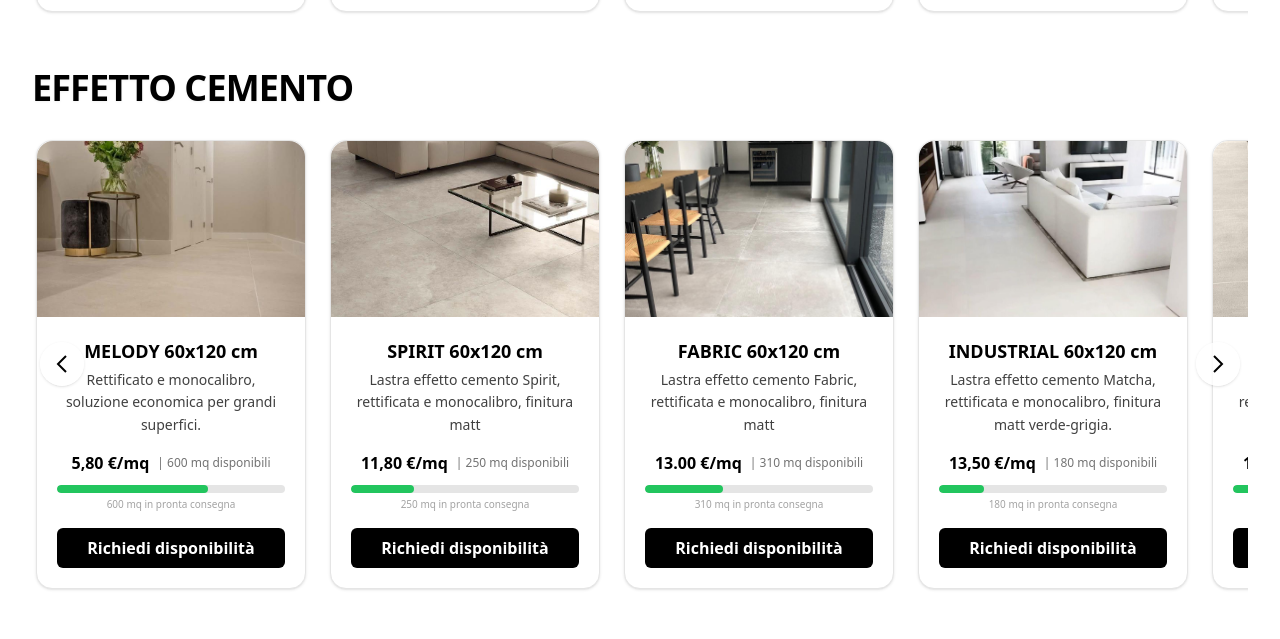
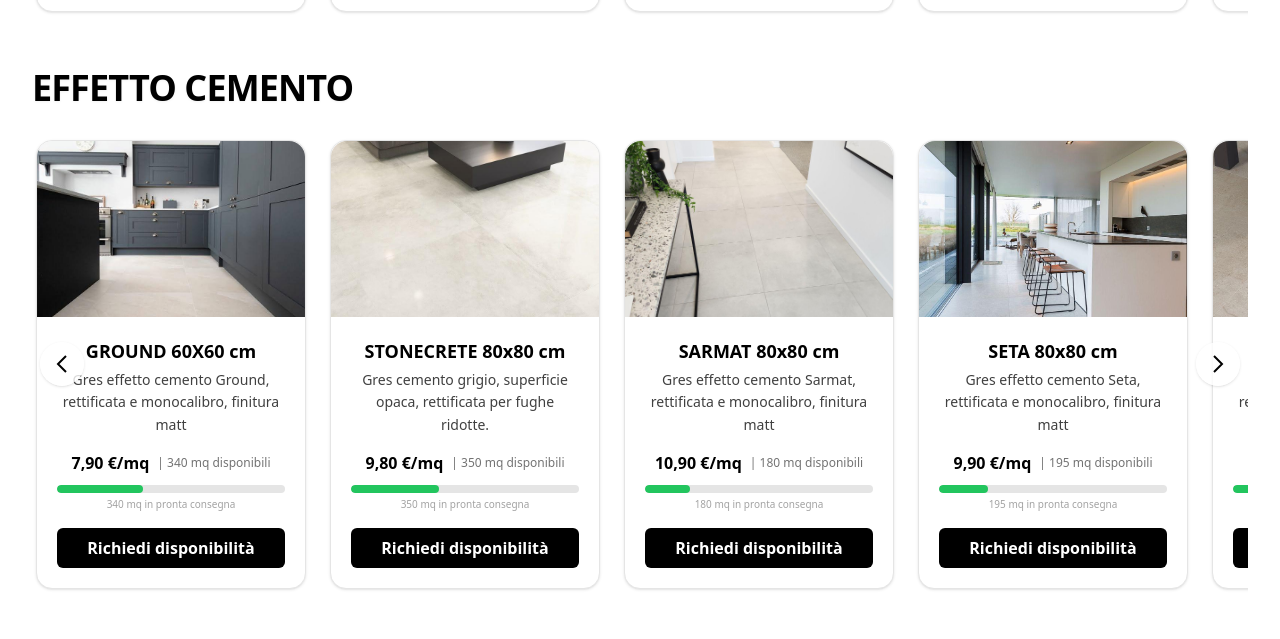
Before and after one commit to bitgadget/PiastrellaSassuolo, a React (Vite) app: page / in a window 1280 px wide. Shown: the part 2995-3634 px from the top of the page. Built offline with nearby package versions, Linux system fonts and the light colour scheme.

Commit message:
Il tuo messaggio descrittivo

```diff
--- a/src/data/products.js
+++ b/src/data/products.js
@@ -131,81 +131,81 @@ const products = {
   ],
   cemento: [
     {
+      title: "GROUND 60X60 cm",
+      desc: "Gres effetto cemento Ground, rettificata e monocalibro, finitura matt",
+      prezzo: "7,90",
+      img: "/products/c9.jpg",
+      stock: 340,
+    },
+    {
+      title: "STONECRETE 80x80 cm",
+      desc: "Gres cemento grigio, superficie opaca, rettificata per fughe ridotte.",
+      prezzo: "9,80",
+      img: "/products/c6.jpg",
+      stock: 350,
+    },
+    {
+      title: "SARMAT 80x80 cm",
+      desc: "Gres effetto cemento Sarmat, rettificata e monocalibro, finitura matt",
+      prezzo: "10,90",
+      img: "/products/c7.jpg",
+      stock: 180,
+    },
+    {
+      title: "SETA 80x80 cm",
+      desc: "Gres effetto cemento Seta, rettificata e monocalibro, finitura matt",
+      prezzo: "9,90",
+      img: "/products/c8.jpg",
+      stock: 195,
+    },
+    {
+      title: "STUDIO 80X80 cm",
+      desc: "Gres effetto cemento Studio, rettificata e monocalibro, finitura matt",
+      prezzo: "5,90",
+      img: "/products/c11.jpg",
+      stock: 500,
+    },
+    {
       title: "MELODY 60x120 cm",
-      desc: "Rettificato e monocalibro, soluzione economica per grandi superfici.",
+      desc: "Gres effetto Melody e monocalibro, soluzione economica per grandi superfici.",
       prezzo: "5,80",
       img: "/products/c1.jpg",
       stock: 600,
     },
     {
       title: "SPIRIT 60x120 cm",
-      desc: "Lastra effetto cemento Spirit, rettificata e monocalibro, finitura matt",
+      desc: "Gres effetto cemento Spirit, rettificata e monocalibro, finitura matt",
       prezzo: "11,80",
       img: "/products/c2.jpg",
       stock: 250,
     },
     {
       title: "FABRIC 60x120 cm",
-      desc: "Lastra effetto cemento Fabric, rettificata e monocalibro, finitura matt",
+      desc: "Gres effetto cemento Fabric, rettificata e monocalibro, finitura matt",
       prezzo: "13.00",
       img: "/products/c3.jpg",
       stock: 310,
     },
     {
       title: "INDUSTRIAL 60x120 cm",
-      desc: "Lastra effetto cemento Matcha, rettificata e monocalibro, finitura matt verde-grigia.",
+      desc: "Gres effetto cemento Matcha, rettificata e monocalibro, finitura matt",
       prezzo: "13,50",
       img: "/products/c4.jpg",
       stock: 180,
     },
     {
       title: "BUILD 60x120 cm",
-      desc: "Lastra effetto cemento Build, rettificata e monocalibro, finitura Lucid",
+      desc: "Gres effetto cemento Build, rettificata e monocalibro, finitura Lucid",
       prezzo: "11,50",
       img: "/products/c5.jpg",
       stock: 400,
     },
     {
-      title: "STONECRETE 80x80 cm",
-      desc: "Effetto cemento grigio, superficie opaca, rettificata per fughe ridotte.",
-      prezzo: "9,80",
-      img: "/products/c6.jpg",
-      stock: 350,
-    },
-    {
-      title: "SARMAT 80x80 cm",
-      desc: "Lastra effetto cemento Sarmat, rettificata e monocalibro, finitura matt",
-      prezzo: "10,90",
-      img: "/products/c7.jpg",
-      stock: 180,
-    },
-    {
-      title: "SETA 80x80 cm",
-      desc: "Lastra effetto cemento Seta, rettificata e monocalibro, finitura matt",
-      prezzo: "9,90",
-      img: "/products/c8.jpg",
-      stock: 195,
-    },
-    {
-      title: "GROUND 60X60 cm",
-      desc: "Lastra effetto cemento Ground, rettificata e monocalibro, finitura matt",
-      prezzo: "7,90",
-      img: "/products/c9.jpg",
-      stock: 340,
-    },
-    {
       title: "NEUTRO 120x120 cm",
-      desc: "Effetto cemento taupe, rettificato, spessore elevato.",
+      desc: "Gres cemento taupe, rettificato, rettificata e monocalibro, finitura Matt",
       prezzo: "13,50",
       img: "/products/c10.jpg",
       stock: 150,
-    },
-    {
-      title: "STUDIO 80X80 cm",
-      desc: "Effetto cemento/resina bianco, rettificato e luminoso.",
-      prezzo: "5,90",
-      img: "/products/c11.jpg",
-      stock: 500,
     },
   ],
   pietra: [
```
